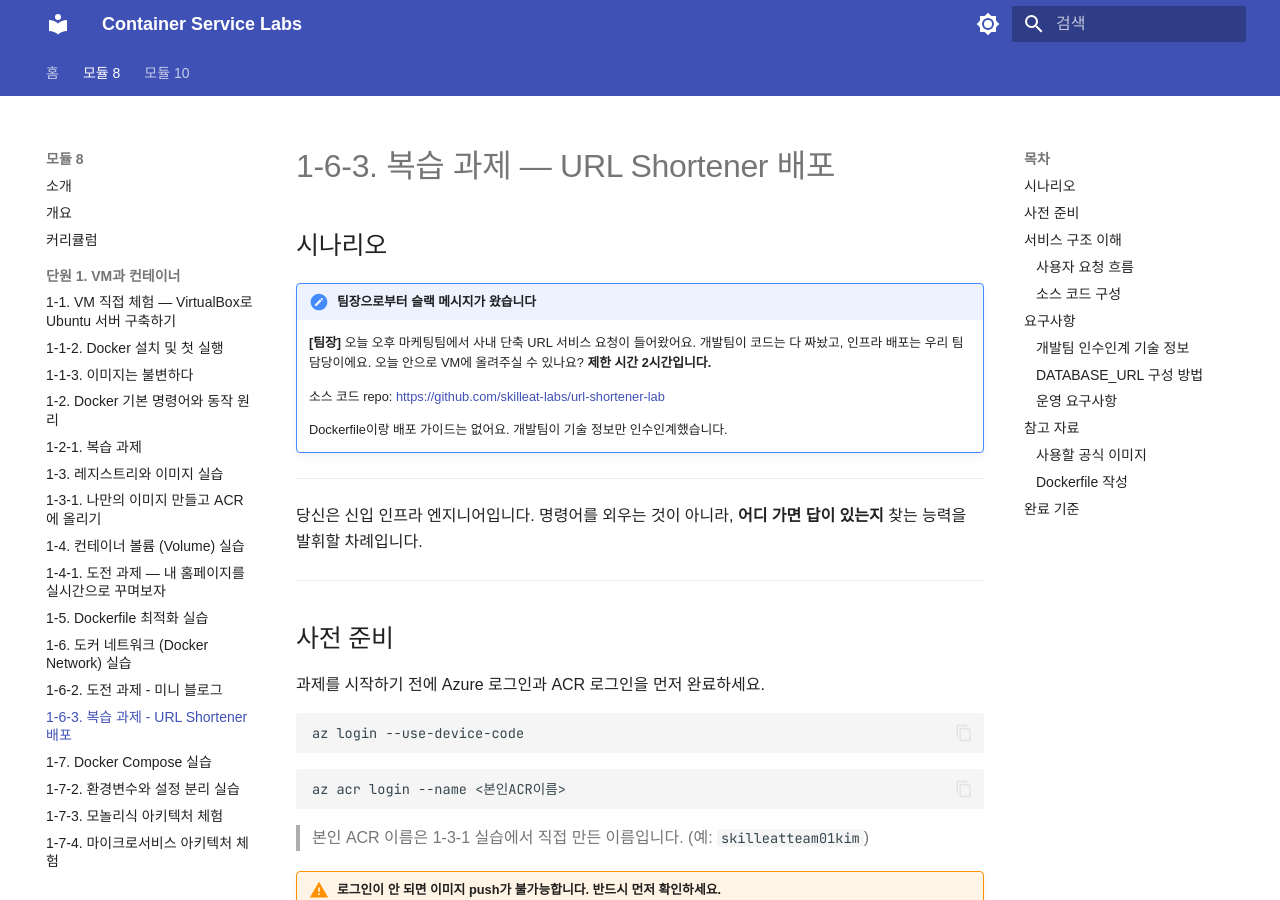
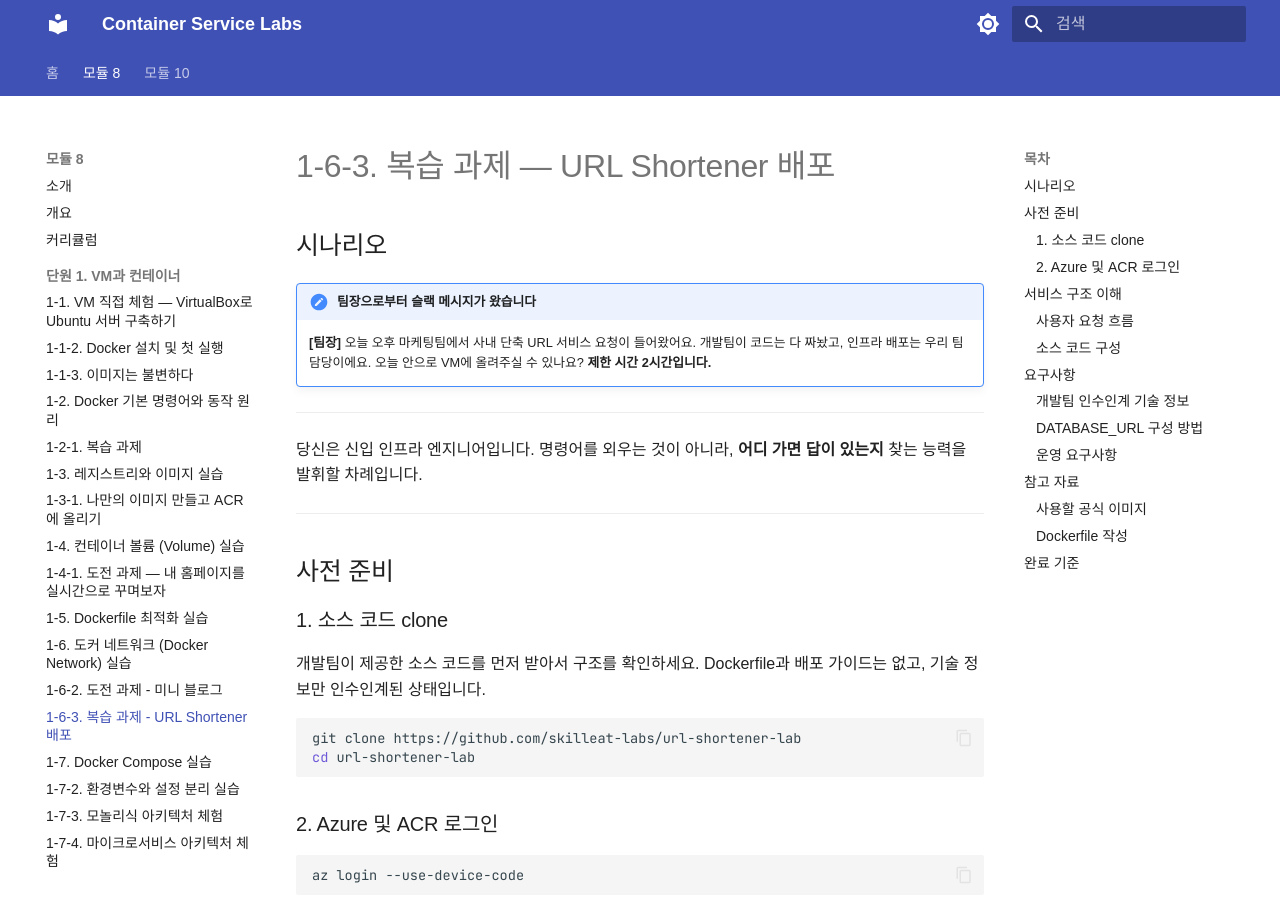
Before and after one commit to skilleat-labs/docker-k8s-labs, an MkDocs documentation site: the page built from docs/modules/module8/1-6-3.md, in a window 1280 px wide and 900 px high. Built offline with MkDocs 1.6.1 and Material for MkDocs 9.7.7, drawn with Linux system fonts in a browser that asks for light colours; some web fonts are replaced.

Commit message:
docs: 모듈8 1-6-3 git clone을 사전 준비로 이동 및 시나리오 정리
Co-Authored-By: Claude Sonnet 4.6 <noreply@anthropic.com>

````diff
--- a/docs/modules/module8/1-6-3.md
+++ b/docs/modules/module8/1-6-3.md
@@ -6,10 +6,6 @@
     **[팀장]** 오늘 오후 마케팅팀에서 사내 단축 URL 서비스 요청이 들어왔어요.
     개발팀이 코드는 다 짜놨고, 인프라 배포는 우리 팀 담당이에요.
     오늘 안으로 VM에 올려주실 수 있나요? **제한 시간 2시간입니다.**
-
-    소스 코드 repo: [https://github.com/skilleat-labs/url-shortener-lab](https://github.com/skilleat-labs/url-shortener-lab)
-
-    Dockerfile이랑 배포 가이드는 없어요. 개발팀이 기술 정보만 인수인계했습니다.
 
 ---
 
@@ -20,7 +16,17 @@
 
 ## 사전 준비
 
-과제를 시작하기 전에 Azure 로그인과 ACR 로그인을 먼저 완료하세요.
+### 1. 소스 코드 clone
+
+개발팀이 제공한 소스 코드를 먼저 받아서 구조를 확인하세요.
+Dockerfile과 배포 가이드는 없고, 기술 정보만 인수인계된 상태입니다.
+
+```bash
+git clone https://github.com/skilleat-labs/url-shortener-lab
+cd url-shortener-lab
+```
+
+### 2. Azure 및 ACR 로그인
 
 ```bash
 az login --use-device-code
````
